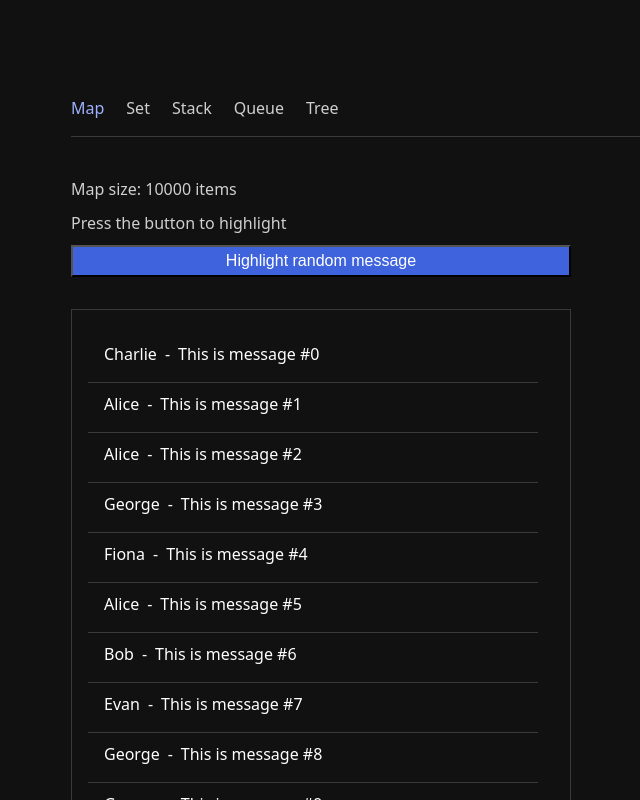
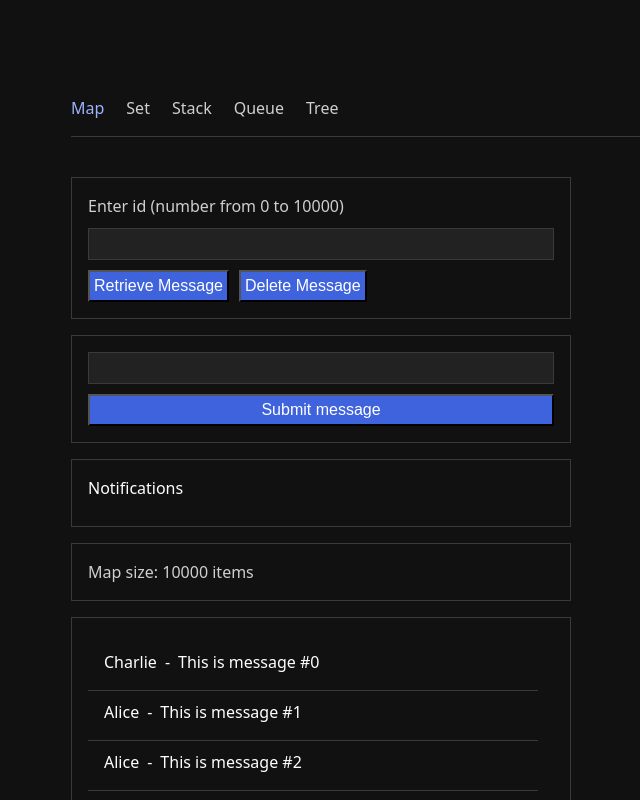
Before and after one commit to maxzavati/frontend_data_structures, a React (Vite) app: page /map in a window 1280 px wide. Shown: the top 800 px of the page, without its empty margins (9-649 px from the left). Built offline with nearby package versions, Linux system fonts and the light colour scheme.

Commit message:
feat: map example update

```diff
--- /dev/null
+++ b/src/components/ui/input/index.module.css
@@ -0,0 +1,9 @@
+.root {
+  width: 100%;
+  height: 32px;
+  padding: 0 0.6rem;
+  color: var(--text);
+  background-color: transparent;
+  border: 1px solid var(--grey6);
+  background-color: var(--grey2);
+}
--- /dev/null
+++ b/src/components/ui/input/index.tsx
@@ -0,0 +1,19 @@
+import type { HTMLInputTypeAttribute } from 'react';
+import s from './index.module.css';
+
+interface Props {
+  value: string;
+  onChange: (value: string) => void;
+  type: HTMLInputTypeAttribute;
+}
+
+export function Input({ type, value, onChange }: Props) {
+  return (
+    <input
+      className={s.root}
+      type={type}
+      value={value}
+      onChange={(event) => onChange(event.target.value)}
+    />
+  );
+}
--- a/src/components/virtualized-list.tsx
+++ b/src/components/virtualized-list.tsx
@@ -1,16 +1,17 @@
 import { useRef, useState, type ReactNode } from 'react';
-import type { Message } from '../types';
 
-export function VirtualizedList({
+export function VirtualizedList<T>({
   items,
   height,
   itemHeight,
   renderItem,
+  getKey,
 }: {
-  items: Message[];
+  items: T[];
   height: number;
   itemHeight: number;
-  renderItem: (item: Message, index: number) => ReactNode;
+  renderItem: (item: T, index: number) => ReactNode;
+  getKey: (item: T) => string | number;
 }) {
   const containerRef = useRef<HTMLDivElement>(null);
   const [scrollTop, setScrollTop] = useState(0);
@@ -40,7 +41,7 @@ export function VirtualizedList({
       <div style={{ height: `${totalHeight}px`, paddingRight: '1.6rem' }}>
         <div style={{ transform: `translateY(${offsetY}px)` }}>
           {items.slice(startIndex, endIndex + 1).map((item, index) => (
-            <div key={item.id} style={{ height: `${itemHeight}px` }}>
+            <div key={getKey(item)} style={{ height: `${itemHeight}px` }}>
               {renderItem(item, startIndex + index)}
             </div>
           ))}
--- a/src/examples/map/index.module.css
+++ b/src/examples/map/index.module.css
@@ -1,12 +1,16 @@
 .root {
   max-width: 500px;
+  display: flex;
+  flex-direction: column;
+  gap: 1.6rem;
 }
 
 .box {
   display: flex;
   flex-direction: column;
   gap: 1rem;
-  margin-bottom: 3.2rem;
+  padding: 1.6rem;
+  border: 1px solid var(--grey6);
 }
 
 .list {
@@ -24,3 +28,9 @@
 .highlightedMessage span {
   color: var(--success);
 }
+
+.row {
+  display: flex;
+  align-items: center;
+  gap: 1rem;
+}
--- a/src/examples/map/index.tsx
+++ b/src/examples/map/index.tsx
@@ -1,46 +1,134 @@
 import { useState } from 'react';
 import s from './index.module.css';
 import type { Message } from '../../types';
+import { Input } from '../../components/ui/input';
 import { VirtualizedList } from '../../components/virtualized-list';
 
-export function MapExample({ messages }: { messages: Message[] }) {
-  const [mappedMessages] = useState<Map<string, Message | null>>(
-    () => new Map(messages.map((message, index) => [`msg-${index}`, message]))
+export function MapExample({ data }: { data: Message[] }) {
+  const [messages, setMessages] = useState<Map<string, Message | null>>(
+    () => new Map(data.map((message, index) => [`msg-${index}`, message]))
   );
 
-  const [highlightedMessage, setHighlightedMessage] = useState<Message | null>(
-    null
-  );
+  const [messageValue, setMessageValue] = useState('');
+  const [messageIdValue, setMessageIdValue] = useState('');
 
-  const getRandomMessage = () => {
-    const randomIndex = Math.floor(Math.random() * mappedMessages.size);
-    const message = mappedMessages.get(`msg-${randomIndex}`);
-    if (message) {
-      setHighlightedMessage(message);
+  const [highlightedSize, setHighlightedSize] = useState(false);
+  const [notificationMessage, setNotificationMessage] = useState<{
+    text: string;
+    type: 'success' | 'error';
+  }>({
+    text: '',
+    type: 'success',
+  });
+
+  // ----- Map manipulation -----
+  const setMessage = () => {
+    if (messageValue) {
+      const newMap = new Map(messages);
+      const newMapSize = newMap.size + 1;
+      newMap.set(`msg-${newMapSize}`, {
+        id: `msg-${newMapSize}`,
+        text: `${messageValue} #${newMapSize}`,
+        userName: 'User',
+      });
+      setMessages(newMap);
+      // Cleanup and highlight
+      setMessageValue('');
+      highlightMessage();
     }
   };
+
+  const getMessage = () => {
+    const message = messages.get(`msg-${messageIdValue}`);
+    if (message) {
+      setNotificationMessage({
+        text: `Last retrieved message: ${message.userName} ${message.text}`,
+        type: 'success',
+      });
+      setMessageIdValue('');
+    } else {
+      setNotificationMessage({
+        text: 'Message not found',
+        type: 'error',
+      });
+    }
+  };
+
+  const deleteMessage = () => {
+    if (messageIdValue) {
+      const message = messages.get(`msg-${messageIdValue}`);
+      if (message) {
+        messages.delete(`msg-${messageIdValue}`);
+        setNotificationMessage({
+          text: `Last deleted message id: #${messageIdValue}`,
+          type: 'success',
+        });
+        setMessageIdValue('');
+        highlightMessage();
+      } else {
+        setNotificationMessage({
+          text: 'Message not found',
+          type: 'error',
+        });
+      }
+    }
+  };
+
+  // ----- Utils -----
+  function highlightMessage() {
+    setHighlightedSize(true);
+    setTimeout(() => {
+      setHighlightedSize(false);
+    }, 1000);
+  }
 
   return (
     <div className={s.root}>
       <div className={s.box}>
-        <p>Map size: {mappedMessages.size} items</p>
-        {highlightedMessage ? (
-          <p className={s.highlightedMessage}>
-            Highlighted message:{' '}
-            <span>
-              {highlightedMessage?.userName} - {highlightedMessage?.text}
-            </span>
-          </p>
-        ) : (
-          <p>Press the button to highlight</p>
-        )}
-        <button onClick={getRandomMessage}>Highlight random message</button>
+        <p>Enter id (number from 0 to {messages.size})</p>
+        <Input
+          type='number'
+          value={messageIdValue}
+          onChange={(value) => setMessageIdValue(value)}
+        />
+        <div className={s.row}>
+          <button onClick={getMessage}>Retrieve Message</button>
+          <button onClick={deleteMessage}>Delete Message</button>
+        </div>
       </div>
+
+      <div className={s.box}>
+        <Input
+          type='text'
+          value={messageValue}
+          onChange={(value) => setMessageValue(value)}
+        />
+        <button onClick={setMessage}>Submit message</button>
+      </div>
+
+      <div className={s.box}>
+        <div>Notifications</div>
+        <p className={notificationMessage.type}>{notificationMessage.text}</p>
+      </div>
+
+      <div className={s.box}>
+        <p>
+          Map size:{' '}
+          <span className={highlightedSize ? 'blink' : ''}>
+            {messages.size}
+          </span>{' '}
+          items
+        </p>
+      </div>
+
       <div className={s.list}>
-        <VirtualizedList
-          items={messages}
-          height={900}
+        <VirtualizedList<Message>
+          items={Array.from(messages.values()).filter(
+            (item): item is Message => item !== null
+          )}
+          height={500}
           itemHeight={50}
+          getKey={(item) => item.id}
           renderItem={(item) => (
             <div className={s.listItem}>
               <span>{item.userName}</span>
--- a/src/styles/global.css
+++ b/src/styles/global.css
@@ -1,5 +1,5 @@
 :root {
-  font-size: 10px; /* reset: so that 10px = 1rem */
+  font-size: 10px; /* Reset: 10px = 1rem */
   font-family: system-ui, -apple-system, BlinkMacSystemFont, 'Segoe UI', Roboto,
     Oxygen, Ubuntu, Cantarell, 'Open Sans', 'Helvetica Neue', sans-serif;
   font-weight: 400;
@@ -12,7 +12,8 @@
 
   --primary: #3e63dd;
   --primary11: #9eb1ff;
-  --success: #00c896;
+  --success: #3dd68c;
+  --error: #ff9592;
   --white: #ffffff;
   --text: #ffffffcc;
   --grey1: #111111;
@@ -101,3 +102,24 @@ li {
     padding: 8rem;
   }
 }
+
+.blink {
+  animation: blinkGreen 1s ease-out;
+}
+
+@keyframes blinkGreen {
+  0% {
+    color: var(--success);
+  }
+  100% {
+    color: var(--text);
+  }
+}
+
+.success {
+  color: var(--success);
+}
+
+.error {
+  color: var(--error);
+}
--- a/src/views/map.tsx
+++ b/src/views/map.tsx
@@ -4,5 +4,5 @@ import { generateMessages } from '../utils';
 export function MapView() {
   const messages = generateMessages(10000);
 
-  return <MapExample messages={messages} />;
+  return <MapExample data={messages} />;
 }
```
